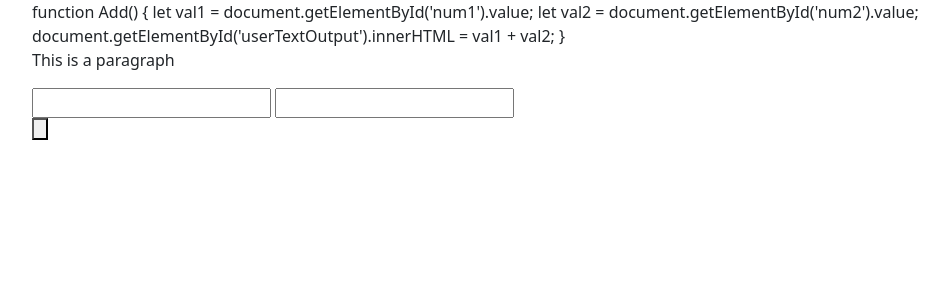
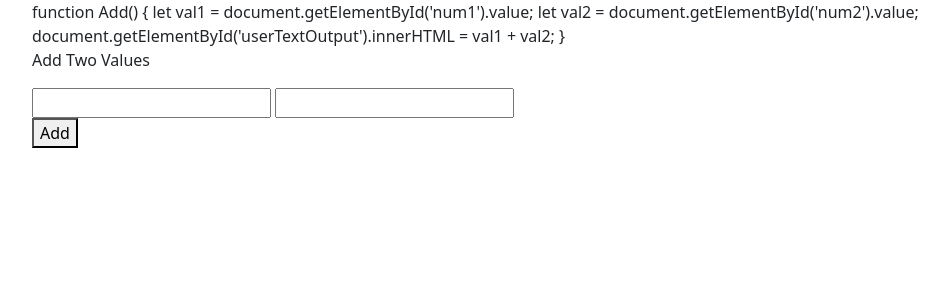
Before and after one commit to joslyndewberry/4013hw5, a PHP site: page /add.php in a window 1280 px wide. Shown: the part 56-356 px from the top of the page, without its empty margins (50-999 px from the left). Run offline with PHP 8.4, Linux system fonts and the light colour scheme.

Commit message:
Update add.php

```diff
--- a/add.php
+++ b/add.php
@@ -4,11 +4,11 @@ include "view-header.php";
 include "add.js";
 ?>
 
-    <p id="output">This is a paragraph</p>
+    <p id="output">Add Two Values</p>
     <input type="text" id="num1">
     <input type="text" id="num2">
     <br>
-    <button onclick="Add()>Add</button>
+    <button onclick="Add()">Add</button>
     <p id="userTextOutput"></p>
 
 <?php
```
